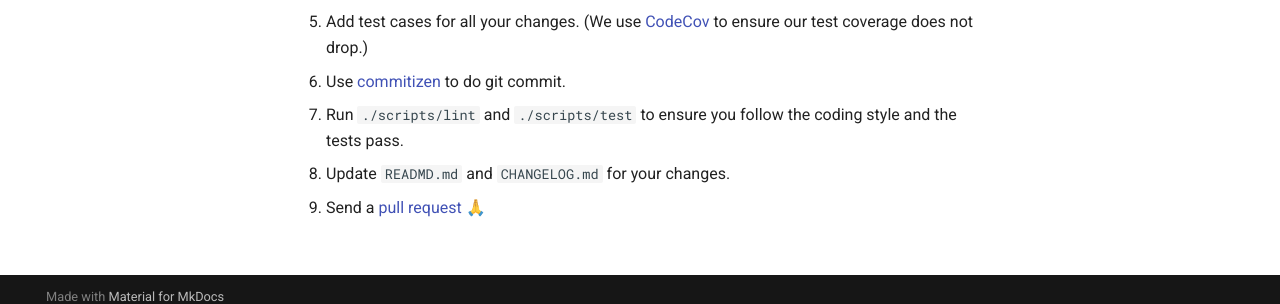
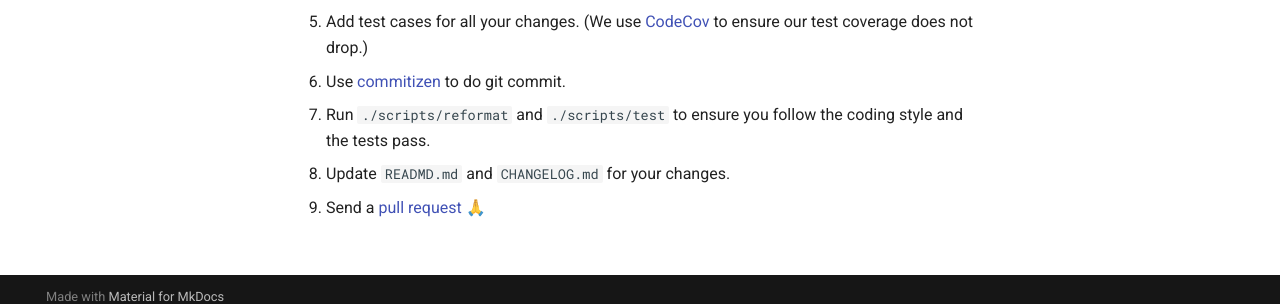
Before and after one commit to commitizen-tools/commitizen, an MkDocs documentation site: the page built from docs/contributing.md, in a window 1280 px wide. Shown: the part 581-885 px from the top of the page. Built offline with MkDocs 1.6.1 and Material for MkDocs 9.7.7, drawn with Linux system fonts in a browser that asks for light colours; comment, search, counter and statistics services are not loaded.

Commit message:
ci: rename lint as reformat

```diff
--- a/docs/contributing.md
+++ b/docs/contributing.md
@@ -15,6 +15,6 @@ If you're a first-time contributor, you can check the issues with [good first is
 5. Add test cases for all your changes.
    (We use [CodeCov](https://codecov.io/) to ensure our test coverage does not drop.)
 6. Use [commitizen](https://github.com/commitizen-tools/commitizen) to do git commit.
-7. Run `./scripts/lint` and `./scripts/test` to ensure you follow the coding style and the tests pass.
+7. Run `./scripts/reformat` and `./scripts/test` to ensure you follow the coding style and the tests pass.
 8. Update `READMD.md` and `CHANGELOG.md` for your changes.
 9. Send a [pull request](https://github.com/commitizen-tools/commitizen/pulls) 🙏
```
Also changed, not shown: .github/pull_request_template.md, 2 other files.
